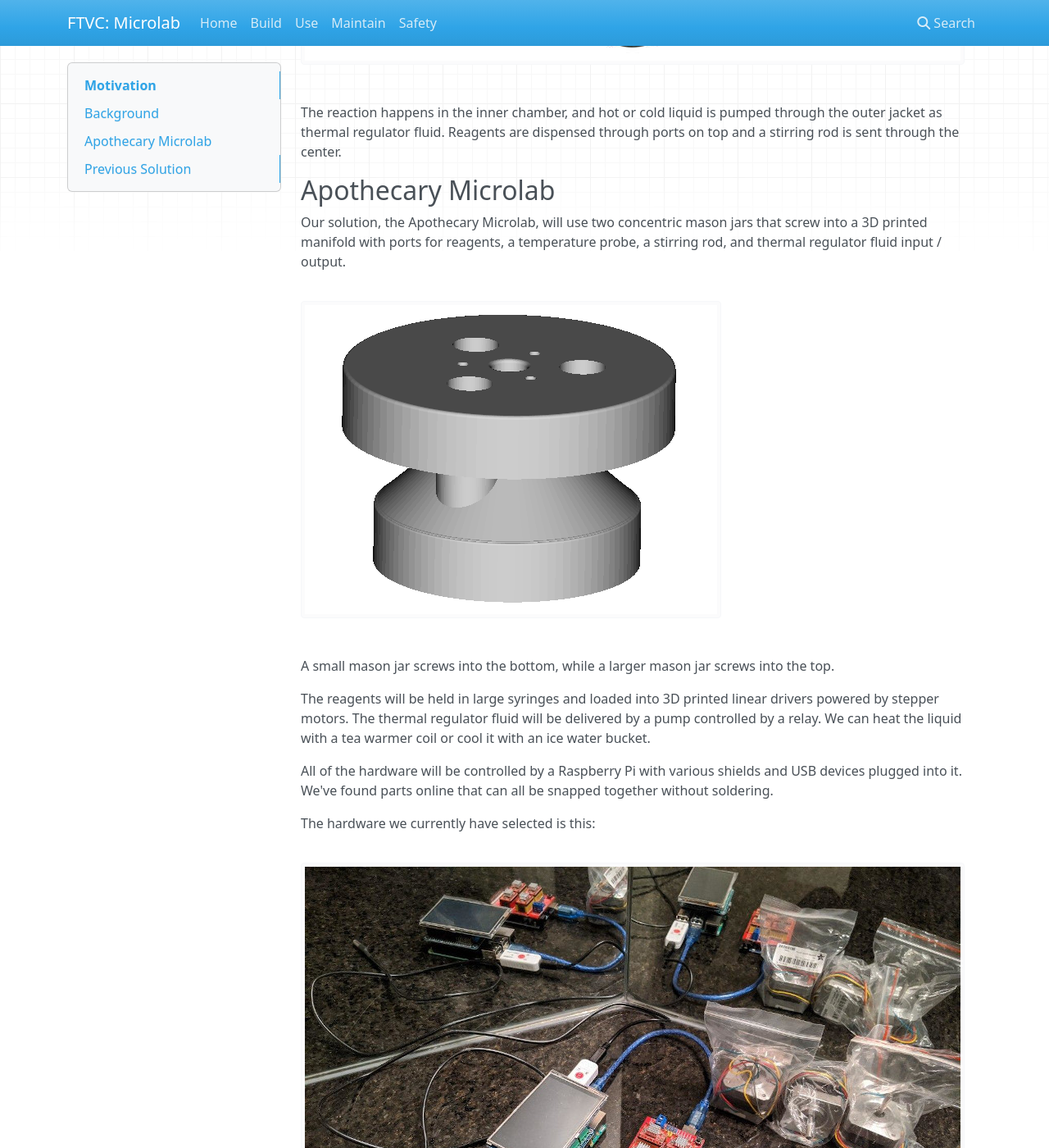
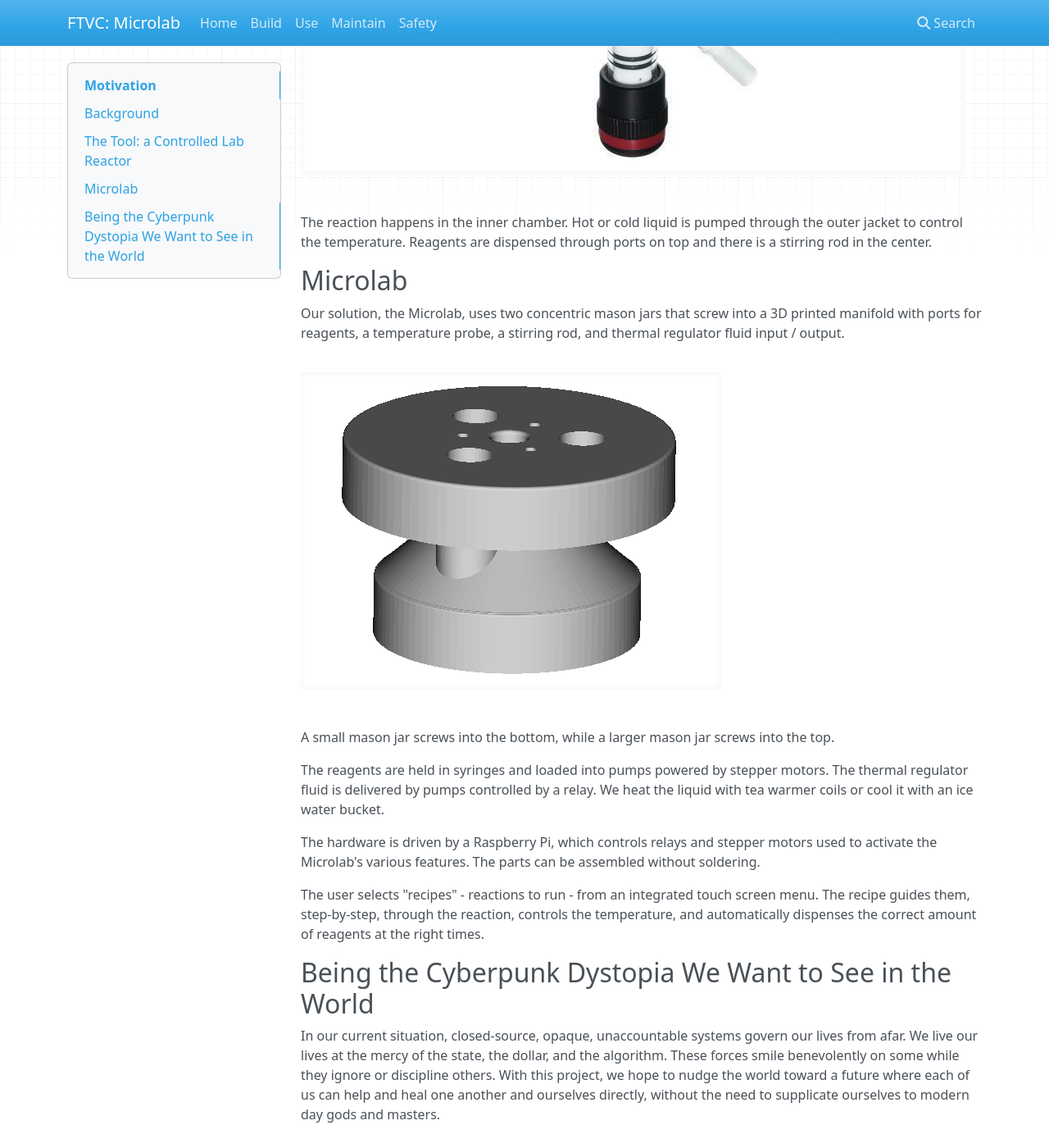
Before and after one commit to FourThievesVinegar/solderless-microlab, an MkDocs documentation site: the page built from docs/motivation.md, in a window 1280 px wide and 1400 px high, scrolled down 2056 px. Shown: the whole window at 82% size. Built offline with MkDocs 1.6.1, drawn with Linux system fonts in a browser that asks for light colours; nearby versions of some CDN libraries; some of the changed text lies outside the part shown.

Commit message:
Yet more documentation updates

```diff
--- a/docs/motivation.md
+++ b/docs/motivation.md
@@ -1,13 +1,16 @@
 # Motivation
 
-This document describes the project we are working on and its purpose.
+This document briefly describes the project and its purpose.
 
 ## Background
 
-Our goal is to design an open-source DIY automated jacketed lab reactor that
-people can assemble with parts they can buy online. The result will be
-analogous to a 3D printer for chemistry. This will allow people to make their
-own medicine at home.
+Our goal is to build an open-source DIY automated controlled lab reactor that
+people can assemble with parts available online. We hope this will do for chemistry
+what the 3D printer did for manufacturing: provide a DIY, hackable, low-cost method to design and produce certain needful things that otherwise would be out of reach.
+
+Eventually, we hope this will allow people to make certain medicines at home. We also hope it will empower them to believe more deeply in their own bodily autonomy. This is in line with our mission to deliver a de facto "Right to Repair" for the human body as a way of providing *harm reduction for the living*.
+
+## The Tool: a Controlled Lab Reactor
 
 A commercial one looks like this:
 
@@ -19,13 +22,13 @@ Its reaction vessel looks like this:
 
 ![commercial reaction vessel](media/commercial-reaction-vessel.jpg)
 
-The reaction happens in the inner chamber, and hot or cold liquid is pumped
-through the outer jacket as thermal regulator fluid. Reagents are dispensed
-through ports on top and a stirring rod is sent through the center.
+The reaction happens in the inner chamber. Hot or cold liquid is pumped
+through the outer jacket to control the temperature. Reagents are dispensed
+through ports on top and there is a stirring rod in the center.
 
-## Apothecary Microlab
+## Microlab
 
-Our solution, the Apothecary Microlab, will use two concentric mason jars that
+Our solution, the Microlab, uses two concentric mason jars that
 screw into a 3D printed manifold with ports for reagents, a temperature probe, a
 stirring rod, and thermal regulator fluid input / output.
 
@@ -34,38 +37,14 @@ stirring rod, and thermal regulator fluid input / output.
 A small mason jar screws into the bottom, while a larger mason jar screws into
 the top.
 
-The reagents will be held in large syringes and loaded into 3D printed linear
-drivers powered by stepper motors. The thermal regulator fluid will be
-delivered by a pump controlled by a relay. We can heat the liquid with a tea
-warmer coil or cool it with an ice water bucket.
+The reagents are held in syringes and loaded into pumps powered by stepper motors.
+The thermal regulator fluid is delivered by pumps controlled by a relay. We heat the liquid with tea
+warmer coils or cool it with an ice water bucket.
 
-All of the hardware will be controlled by a Raspberry Pi with various shields
-and USB devices plugged into it. We've found parts online that can all be
-snapped together without soldering.
+The hardware is driven by a Raspberry Pi, which controls relays and stepper motors used to activate the Microlab's various features. The parts can be assembled without soldering.
 
-The hardware we currently have selected is this:
+The user selects "recipes" - reactions to run - from an integrated touch screen menu. The recipe guides them, step-by-step, through the reaction, controls the temperature, and automatically dispenses the correct amount of reagents at the right times.
 
-![solderless microlab parts](media/solderless-microlab-parts.jpg)
+## Being the Cyberpunk Dystopia We Want to See in the World
 
-Going left to right:
-
-- waterproof thermometer
-- controller (top to bottom):
-  - resistive touch screen shield
-  - 4 relay shield
-  - Raspberry Pi
-- Arduino + stepper motor shield
-- stepper motors
-
-(the stirring rod's DC motor and limit switches are missing)
-
-The user will select a recipe to make in the touch screen menu. The controller
-will guide them, step-by-step, through the recipe and automatically dispense the
-correct amount of reagents at the right times.
-
-## Previous Solution
-
-The [previous solution](https://github.com/FourThievesVinegar/microlab-pcb) used
-a PCB that users would have to get manufactured and then assemble by hand. We
-came to the realization that soldering is a skill out of reach for many, so the
-goal of this version is to be completely solderless.
+In our current situation, closed-source, opaque, unaccountable systems govern our lives from afar. We live our lives at the mercy of the state, the dollar, and the algorithm. These forces smile benevolently on some while they ignore or discipline others. With this project, we hope to nudge the world toward a future where each of us can help and heal one another and ourselves directly, without the need to supplicate ourselves to modern day gods and masters.
```
Also changed, not shown: docs/index.md (+8 -11 lines).
